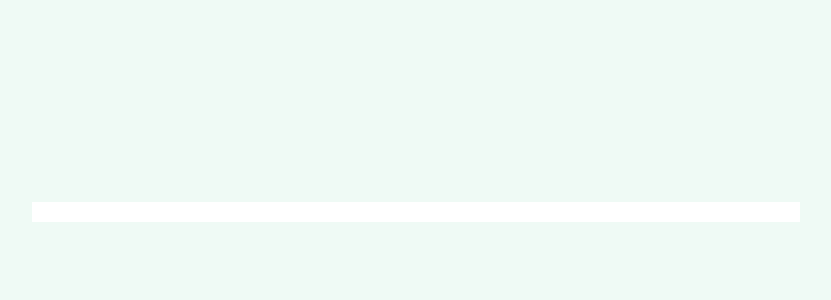
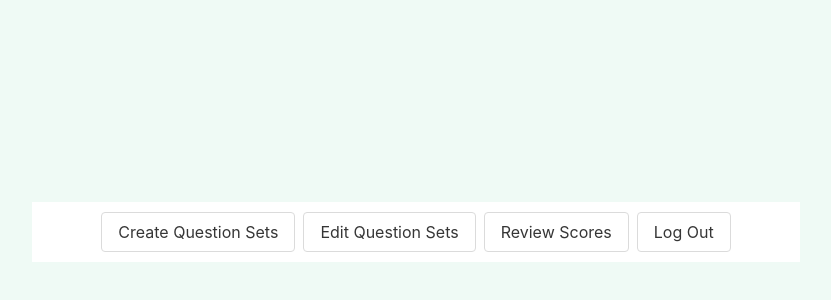
Before and after one commit to MinhSonDo/Prototype---COMP3850, a React (Create React App) app: page /adminPage in a window 1280 px wide. Before the commit this address had no page. Shown: the part 54-354 px from the top of the page, without its empty margins (224-1055 px from the left). Built offline with nearby package versions, Linux system fonts and the light colour scheme.

Commit message:
Created Admin Page

```diff
--- /dev/null
+++ b/src/AdminPage.js
@@ -0,0 +1,22 @@
+import './App.css';
+
+const LogoutClick = () => {
+    window.location.href='/';
+}
+
+// Create, Edit, Review don't have any function after clicking for now
+// Log Out will return to start page, for now it stay at beside those three button but the button will set at top right corner in the future.
+
+function AdminPage() {
+    return (
+      <div class="buttons is-centered">
+       <button class="button"> Create Question Sets </button>
+       <button class="button"> Edit Question Sets </button>
+       <button class="button"> Review Scores </button>
+
+       <button class="button" onClick={LogoutClick}> Log Out </button>
+      </div>
+    );
+}
+
+export default AdminPage;
--- a/src/App.js
+++ b/src/App.js
@@ -7,6 +7,7 @@ import Set1 from './Set1';
 import Set2 from './Set2';
 import Set3 from './Set3';
 import Login from './Login';
+import AdminPage from './AdminPage';
 
 function App() {
   return (
@@ -18,6 +19,7 @@ function App() {
           <Routes>
             <Route path="/" element={<Button />} />
             <Route path="/login" element={<Login/>} />
+            <Route path="/adminPage" element={<AdminPage/>} />
             <Route path="/menu" element={<Menu />} />
             <Route path="/set1" element={<Set1 />} />
             <Route path="/set2" element={<Set2 />} />
--- a/src/Login.js
+++ b/src/Login.js
@@ -1,10 +1,8 @@
 import './App.css';
 
 const LoginClick = () => {
-
-    window.location.href='/';
-
-  }
+    window.location.href='/adminPage';
+}
 
 function Login() {
     return (
```
